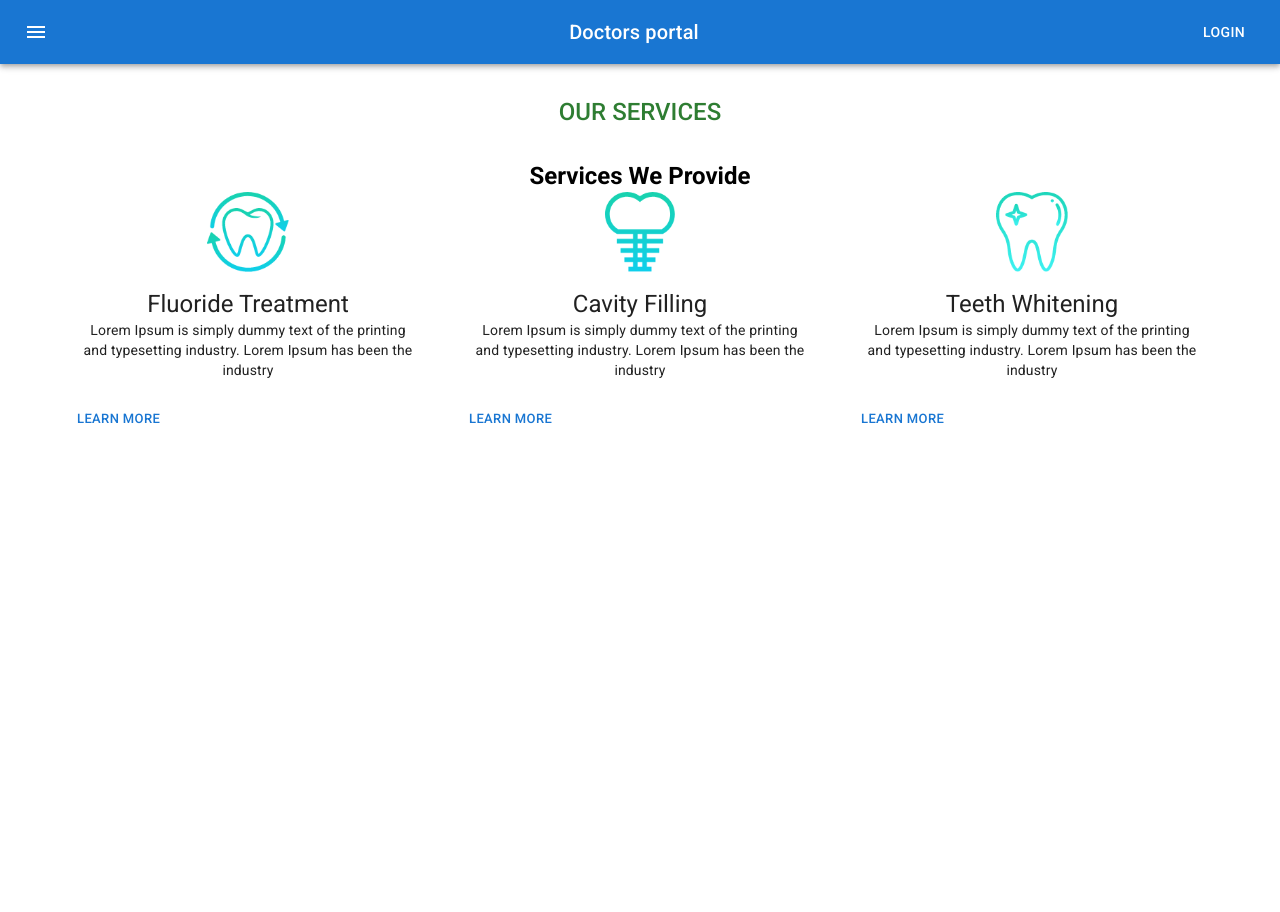
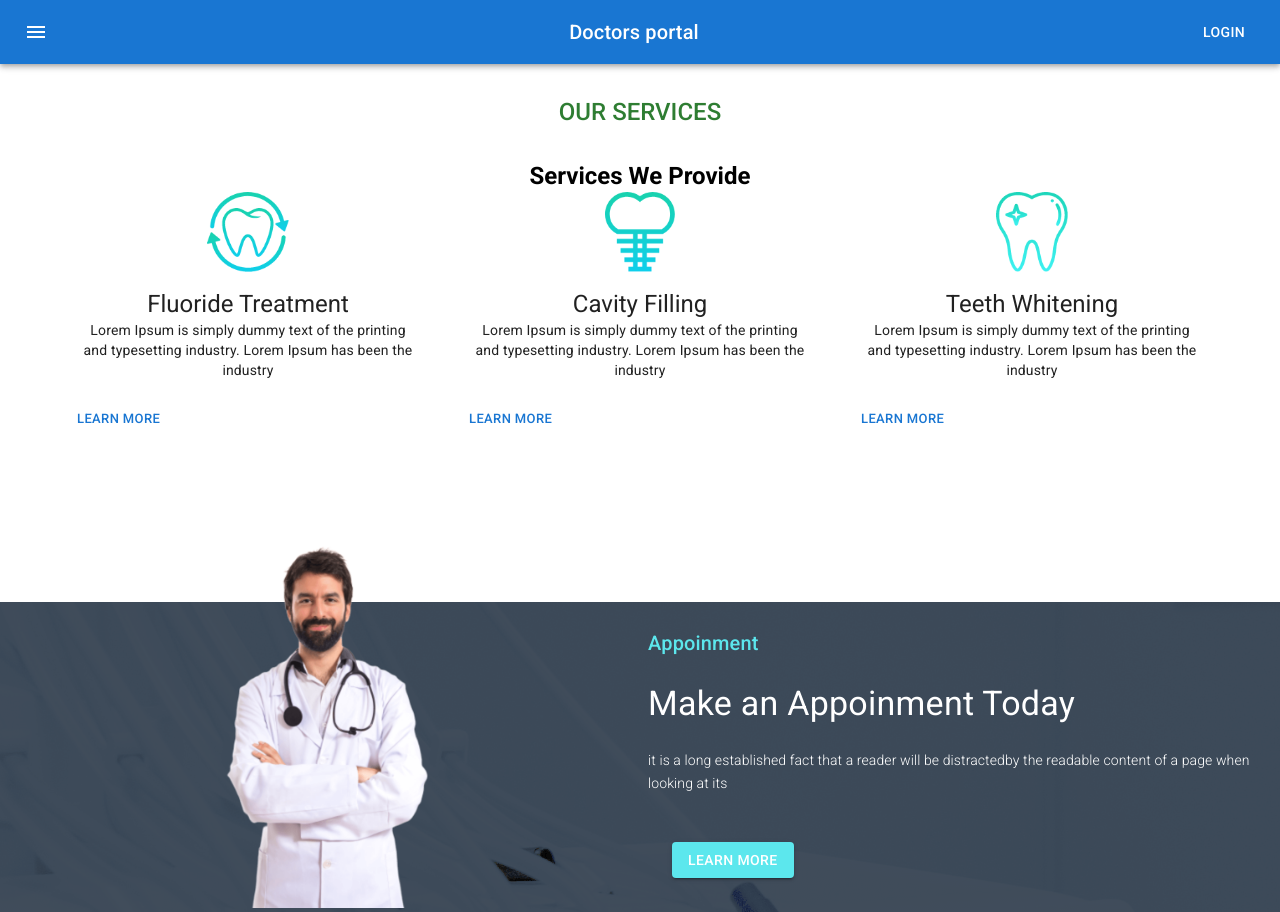
Before and after one commit to greenviewsoft/Doctor-portal-Clint-, a React (Create React App) app: page / in a window 1280 px wide. Before the commit the page ends 800 px from the top, so only its background shows below. Built offline with nearby package versions, Linux system fonts and the light colour scheme.

Commit message:
service updated

```diff
--- /dev/null
+++ b/src/Pages/Home/AppointmentBanner/AppointmentBanner.js
@@ -0,0 +1,49 @@
+import React from 'react';
+import Box from '@mui/material/Box';
+import Grid from '@mui/material/Grid'
+import { Button } from '@mui/material';
+import doctor from '../../../images/doctor.png'
+import bg from '../../../images/appointment-bg.png'
+import { Typography } from '@mui/material';
+
+const appoinmentBanner = {
+    background: `url(${bg})`,
+    backgroundColor: 'rgba(45, 58, 74, 0.9)',
+    backgroundBlendMode: 'darken, luminosity',
+    marginTop: 175
+}
+
+const AppointmentBanner = () => {
+    return (
+        <Box style={appoinmentBanner} sx={{ flexGrow: 1 }}>
+      <Grid container spacing={2}>
+        <Grid item xs={12} md={6}>
+            <img
+            style={{ width: 400, marginTop: '-110px' }}
+            src={doctor} alt="" />
+        </Grid>
+        <Grid item xs={12} md={6} sx={{ display: 'flex',
+            justifyContent: 'flex-start',
+            alignItems: 'center',
+            textAlign: 'left'
+
+            }}>
+            <Box>
+            <Typography variant="h6" sx={{mb: 3}} style={{color: '#5CE7ED'}} >
+                Appoinment
+            </Typography>
+            <Typography variant="h4" style={{color: 'white'}} >
+                Make an Appoinment Today
+            </Typography>
+            <Typography  variant="h6" sx={{my: 3}} style={{color: 'white', fontSize: 14, fontWeight: 300}} >
+                it is a long established fact that a reader will be distractedby the readable content of a page when looking at its
+            </Typography>
+            <Button sx={{m: 3}} style={{backgroundColor: '#5CE7ED'}}  variant="contained" >Learn More</Button>
+            </Box>
+        </Grid>
+      </Grid>
+    </Box>
+    );
+};
+
+export default AppointmentBanner;
--- a/src/Pages/Home/Home.js
+++ b/src/Pages/Home/Home.js
@@ -2,6 +2,7 @@ import React from 'react';
 import   '../Home/Home.css';
 import Services from '../Services/Services';
 import Navigation from '../Share/Navigation/Navigation';
+import AppointmentBanner from './AppointmentBanner/AppointmentBanner';
 
 
 const Home = () => {
@@ -9,6 +10,7 @@ const Home = () => {
         <div>
             <Navigation></Navigation>
             <Services></Services>
+            <AppointmentBanner></AppointmentBanner>
         </div>
     );
 };
```
